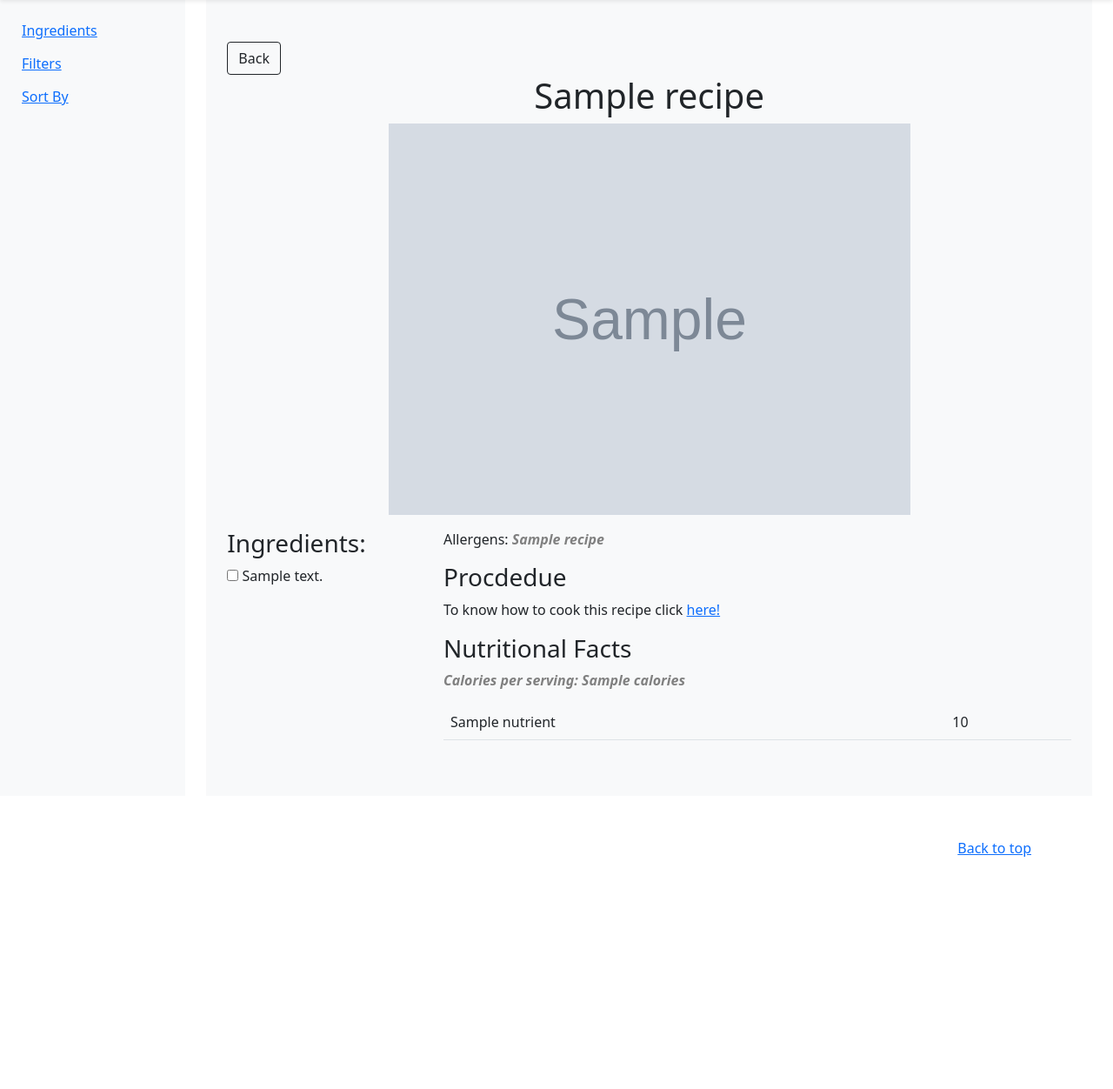
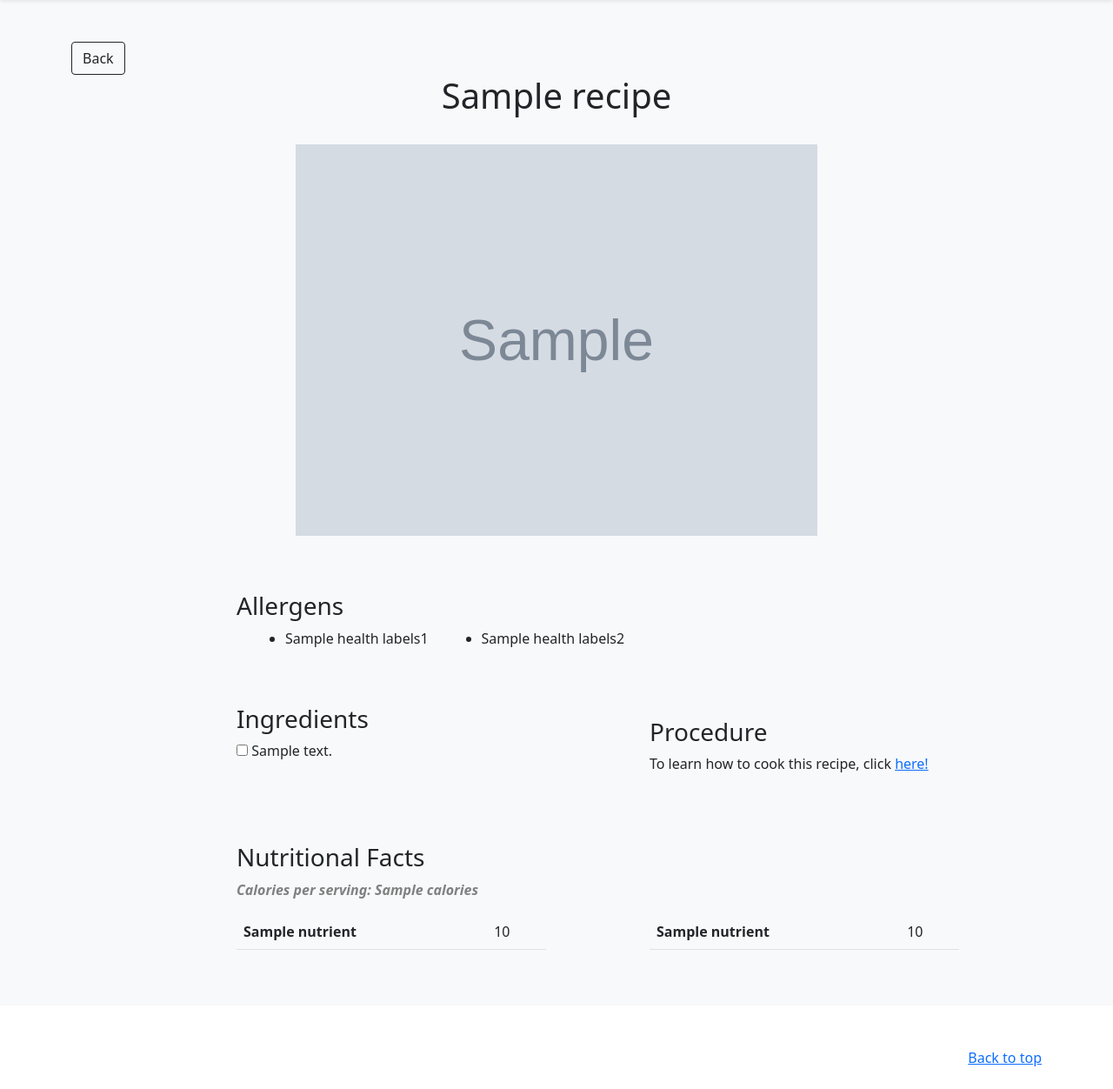
Before and after one commit to int-elligence2021/int-elligence2021.github.io, a Flask app: template templates/display_page.html in a window 1280 px wide. Shown: the part 56-1308 px from the top of the page at 87% size. Before the commit the page ends 1041 px from the top, so only its background shows below. Run offline with Flask 2, Linux system fonts and the light colour scheme; the template is opened without the code that fills it: most values are stand-ins (such as "Sample title", 1, 10 or a date in 2020); grey boxes marked "Sample" are stand-in pictures; some libraries are stand-ins or nearby versions.

Commit message:
edited layout of display page

```diff
--- a/server.py
+++ b/server.py
@@ -1,5 +1,6 @@
 from flask import Flask, render_template, request, redirect, url_for, session
 from test_api import call_api, handle_selections, display_recipe
+import requests
 
 # saves recipe list and form inputs after every POST method
 data = {}
@@ -70,8 +71,14 @@ def results_page():
 
 @app.route('/display_page')
 def display_page():
-    recipe_name = request.args.get('recipe_name')
-    recipe_info = display_recipe(recipe_name)
+    recipe_id = request.args.get('recipe_id')
+    recipe_info = display_recipe(recipe_id)
+    if recipe_info["image"][-4:] == '.jpg' and recipe_info["image"][-6:-4] != "-l":
+    	if (requests.head(recipe_info['image'][:-4] + "-l" + recipe_info["image"][-4:]).status_code == 200):
+    		recipe_info['image'] = recipe_info['image'][:-4] + "-l" + recipe_info["image"][-4:]
+    else:
+    	if (requests.head(recipe_info['image'] + "-l").status_code == 200):
+    		recipe_info['image'] = recipe_info['image'] + "-l"
     return render_template('display_page.html', recipes=recipe_info)
 
 
--- a/templates/display_page.html
+++ b/templates/display_page.html
@@ -9,82 +9,103 @@
 
 {% block content %}
 
-<div class="container-fluid">
-  <div class="row">
-    <nav id="sidebarMenu" class="col-md-3 col-lg-2 d-md-block bg-light sidebar collapse">
-      <div class="position-sticky pt-3">
-        <ul class="nav flex-column">
-          <li class="nav-item">
-            <button type="button" class="btn btn-link" data-bs-toggle="modal" data-bs-target="#ingredientsModal">
-              Ingredients
-            </button>
-          </li>
-          <li class="nav-item">
-            <button type="button" class="btn btn-link" data-bs-toggle="modal" data-bs-target="#filtersModal">
-              Filters
-            </button>
-          </li>
-          <!-- Button trigger sortbyModal -->
-          <li class="nav-item">
-            <button type="button" class="btn btn-link" data-bs-toggle="modal" data-bs-target="#sortbyModal">
-              Sort By
-            </button>
-          </li>
-        </ul>
-      </div>
-    </nav>
-
-<main class="col-md-9 ms-sm-auto col-lg-10 px-md-4">
-
+<main>
   <div class="album py-5 bg-light">
     <div class="container">
       <!-- TITLE -->
       <a href="{{ url_for('results_page')}}" class="btn btn-outline-dark" role="button">Back</a>
       <h1 class="recipe_name">{{ recipes.label }}</h1>
+      <br>
       <p class="image">
-        <img src="{{ recipes.image }}" alt="Pasta" style="width:100%;max-width:600px">
+        <img src="{{ recipes.image }}" alt="recipe_image" style="width:100%;max-width:600px">
       </p>
+      <br><br>
 
       <div class="row">
-        <div class="col-md-3">
-          <!-- INGREDIENTS -->
-          <h3 class="ingredients">Ingredients:</h3>
+        <div class="col-2"></div>
+        <div class="col">
+
+          <!-- ALLERGENS -->
+          <h3 class="allergens">Allergens</h3>
+          <div class="container">
+            <div class="row">
+              <div class="col-3">
+                <ul class="list-style">
+                  {% for a in recipes.healthLabels1 %}
+                    <li class="fw-normal">{{ a }}</li>
+                  {% endfor %}
+                </ul>
+              </div>
+              <div class="col-3">
+                <ul class="list-style">
+                  {% for a in recipes.healthLabels2 %}
+                    <li class="fw-normal">{{ a }}</li>
+                  {% endfor %}
+                </ul>
+              </div>
+              <div class="col"></div>
+            </div>
+          </div>
+        </div>
+      </div>
+      <br><br>
+
+        <!-- INGREDIENTS -->
+      <div class="row">
+        <div class="col-2"></div>
+        <div class="col-4">
+          <h3 class="ingredients">Ingredients</h3>
           {% for i in recipes.ingredients %}
             <input type="checkbox" id="ing1">
-            <label for="ing1"> {{ i.text }} </label><br>
+            <label for="ing1">{{ i.text }}</label></br>
           {% endfor %}
         </div>
-
-        <div class="col-md-9">
-
-          <!-- ALLERGENS -->
-          <div class="row">
-            <div class="li">Allergens: <span class="emphasis">{{ recipes.healthLabels }}</span>
-            </div>
-          </div>
-
+        <div class="col-1"></div>
+        <div class="col-4">
           <!-- HOW TO MAKE -->
-          <h3 class="procedure">Procdedue</h3>
-          <p>To know how to cook this recipe click <a href={{ recipes.url }}>here!</a> </p>
-
+          <h3 class="procedure">Procedure</h3>
+          <p class="fw-normal">To learn how to cook this recipe, click <a href={{ recipes.url }}>here!</a> </p>
+        </div>
+      </div>
+      <br><br>
+      <div class="row">
+        <div class="col-2"></div>
+        <div class="col">
           <!-- NUTRITIONAL FACTS -->
           <h3 class="procedure">Nutritional Facts</h3>
           <p class="emphasis">Calories per serving: {{ recipes.calories }}</p>
           <!-- <p class="emphasis">{{ recipes.nutrient }}</p> -->
+        </div>
+      </div>
+      <div class="row">
+        <div class="col-2"></div>
+        <div class="col-4">
           <table class="table">
             <tbody>
-              {% for nutrients in recipes.nutrient %}
+              {% for nutrients in recipes.nutrient1 %}
                 <tr>
-                  <td>{{ nutrients.label }}</td>
-                  <td>{{ nutrients.quantity }}</td>
+                  <th scope="row">{{ nutrients.label }}</th>
+                  <td> {{ nutrients.quantity }}</td>
+                </tr>
+              {% endfor %}
+            </tbody>
+          </table>
+        </div>
+        <div class="col-1"></div>
+        <div class="col-4">
+          <table class="table">
+            <tbody>
+              {% for nutrients in recipes.nutrient2 %}
+                <tr>
+                  <th scope="row">{{ nutrients.label }}</th>
+                  <td> {{ nutrients.quantity }}</td>
                 </tr>
               {% endfor %}
             </tbody>
           </table>
         </div>
       </div>
-    <div>
+    </div>
   </div>
-</div>
 </main>
 {% endblock %}
--- a/templates/results_page.html
+++ b/templates/results_page.html
@@ -48,6 +48,7 @@
     <div class="container">
 
       <div class="row row-cols-1 row-cols-sm-2 row-cols-md-3 g-3">
+
         <!---Loop and insert all recipes-->
         {% for r in recipes %}
         <div class="col">
@@ -56,7 +57,7 @@
 
             <div class="card-body">
               <h5 class="mt-0">{{r.label}}</h5>
-              <a href="{{ url_for('display_page', recipe_name=r.label) }}" class="stretched-link"></a>
+              <a href="{{ url_for('display_page', recipe_id=r.url) }}" class="stretched-link"></a>
               <div class="d-flex justify-content-between align-items-center">
                 <small class="text-muted">Missing ingredients: {{r.num_missing}}</small>
               </div>
--- a/test_api.py
+++ b/test_api.py
@@ -33,7 +33,7 @@ def handle_selections(req):
 	return call_api(query, req['num_ingr'])
 
 def call_api(query, num_ingr):
-	resp = requests.get(url + query)
+	resp = requests.get(url + query + "&imageSize=LARGE")
 	# print(url+query)
 	if resp.status_code == 200:
 		d=json.loads(resp.text)
@@ -46,18 +46,14 @@ def call_api(query, num_ingr):
 			recipe['recipe']['num_missing'] = len(recipe['recipe']['ingredients']) - num_ingr
 			# add recipe to dict
 			recipe_dict['recipes'].append(recipe['recipe'])
-			# print(recipe['recipe']['label'])
-			# for ingr in recipe['recipe']['ingredients']:
-			# 	print(f"\t{ingr['text']}")
-			# print('\n')
 		return recipe_dict
 
 	# in the case of a 40x error, the filters do not match any recipes (esp. Dietary/Nut req)
 	return {'error': "filters"}
 
-def display_recipe(label):
+def display_recipe(id):
 	for recipe in recipe_dict['recipes']:
-		if recipe['label'] == label:
+		if recipe['url'] == id:
 			nutrient = []
 			for nutrients in recipe['totalNutrients']:
 				sample = {}
@@ -67,7 +63,10 @@ def display_recipe(label):
 					'quantity': x
 				}
 				nutrient.append(sample)
-			recipe["nutrient"] = nutrient
+			recipe["nutrient1"] = nutrient[0:int(len(nutrient)/2)]
+			recipe["nutrient2"] = nutrient[int(len(nutrient)/2) + 1:]
+			recipe["healthLabels1"] = recipe["healthLabels"][0:int(len(recipe["healthLabels"])/2)]
+			recipe["healthLabels2"] = recipe["healthLabels"][int(len(recipe["healthLabels"])/2) + 1:]
 			recipe["calories"] = round(recipe['calories'], 2)
 			return recipe
 	return {}
```
